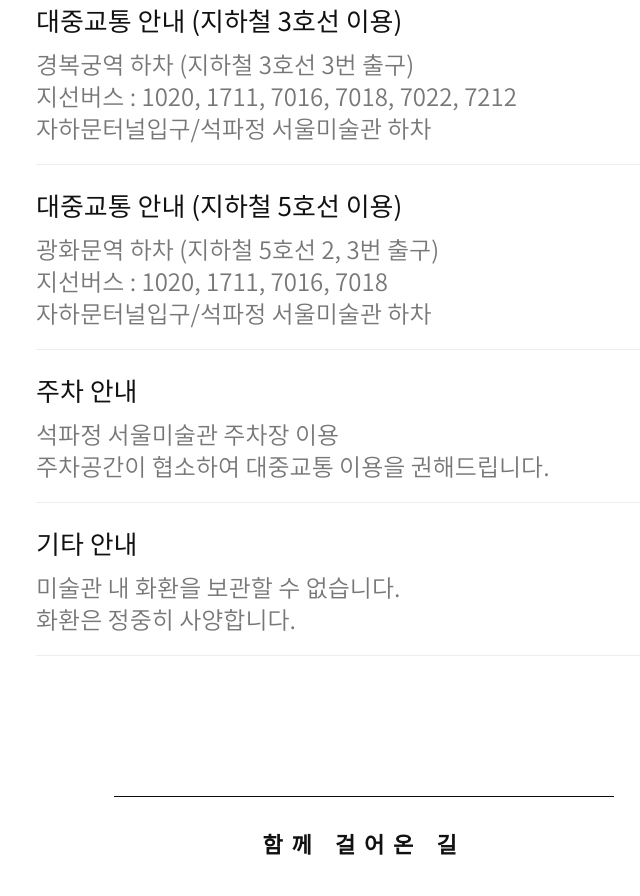
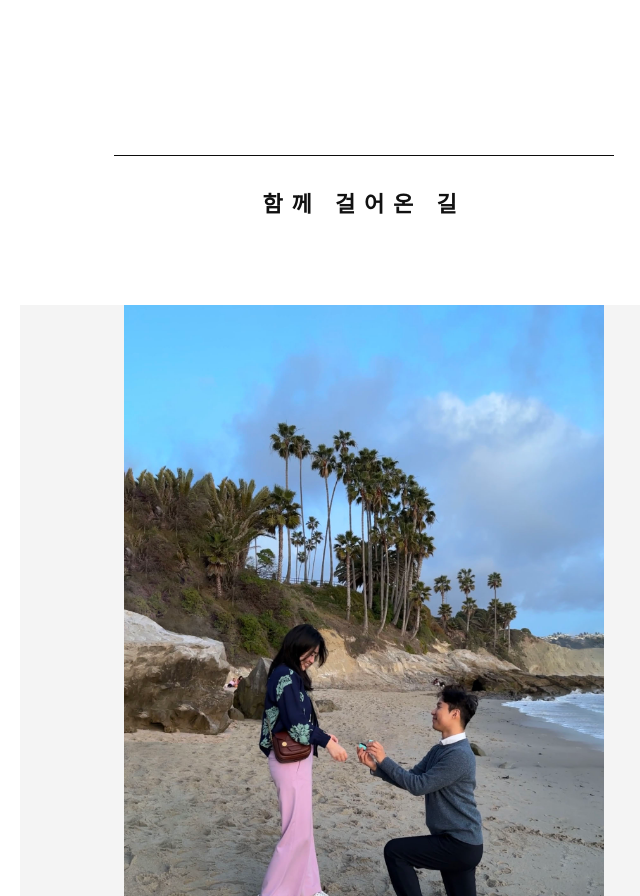
Before and after one commit to jooyoung-chanwool/jooyoung-chanwool.github.io, a plain HTML site: page ko-kr-gp.html in a window 1280 px wide. Shown: the part 3306-4202 px from the top of the page, without its empty margins (276-916 px from the left). Drawn offline with Linux system fonts and the light colour scheme; a web font is replaced by a local one.

Commit message:
Update ko-kr-gp.html

```diff
--- a/ko-kr-gp.html
+++ b/ko-kr-gp.html
@@ -137,30 +137,12 @@
             <!--// 2부 식사 안내 -->
             <section class="location-section">
                 <div class="sec-tit">2부 식사 안내</div>
-                <div class="info">
-                    <div class="contain">
-                        <dl>
-                            <dt>대중교통 안내 (지하철 3호선 이용)</dt>
-                            <dd>경복궁역 하차 (지하철 3호선 3번 출구)</dd>
-                            <dd>지선버스 : 1020, 1711, 7016, 7018, 7022, 7212</dd>
-                            <dd>자하문터널입구/석파정 서울미술관 하차</dd>
-                        </dl>
-                        <dl>
-                            <dt>대중교통 안내 (지하철 5호선 이용)</dt>
-                            <dd>광화문역 하차 (지하철 5호선 2, 3번 출구)</dd>
-                            <dd>지선버스 : 1020, 1711, 7016, 7018</dd>
-                            <dd>자하문터널입구/석파정 서울미술관 하차</dd>
-                        </dl>
-                        <dl>
-                            <dt>주차 안내</dt>
-                            <dd>석파정 서울미술관 주차장 이용</dd>
-                            <dd>주차공간이 협소하여 대중교통 이용을 권해드립니다.</dd>
-                        </dl>
-                        <dl>
-                            <dt>기타 안내</dt>
-                            <dd>미술관 내 화환을 보관할 수 없습니다.</dd>
-                            <dd>화환은 정중히 사양합니다.</dd>
-                        </dl>
+                <div class="vertical-center">
+                    <div class="vertical-item photo">
+                        <img src="/images/map/family.jpeg" alt="">
+                    </div>
+                    <div class="vertical-item photo">
+                        <img src="/images/map/others.jpeg" alt="">
                     </div>
                 </div>
             </section>
```
